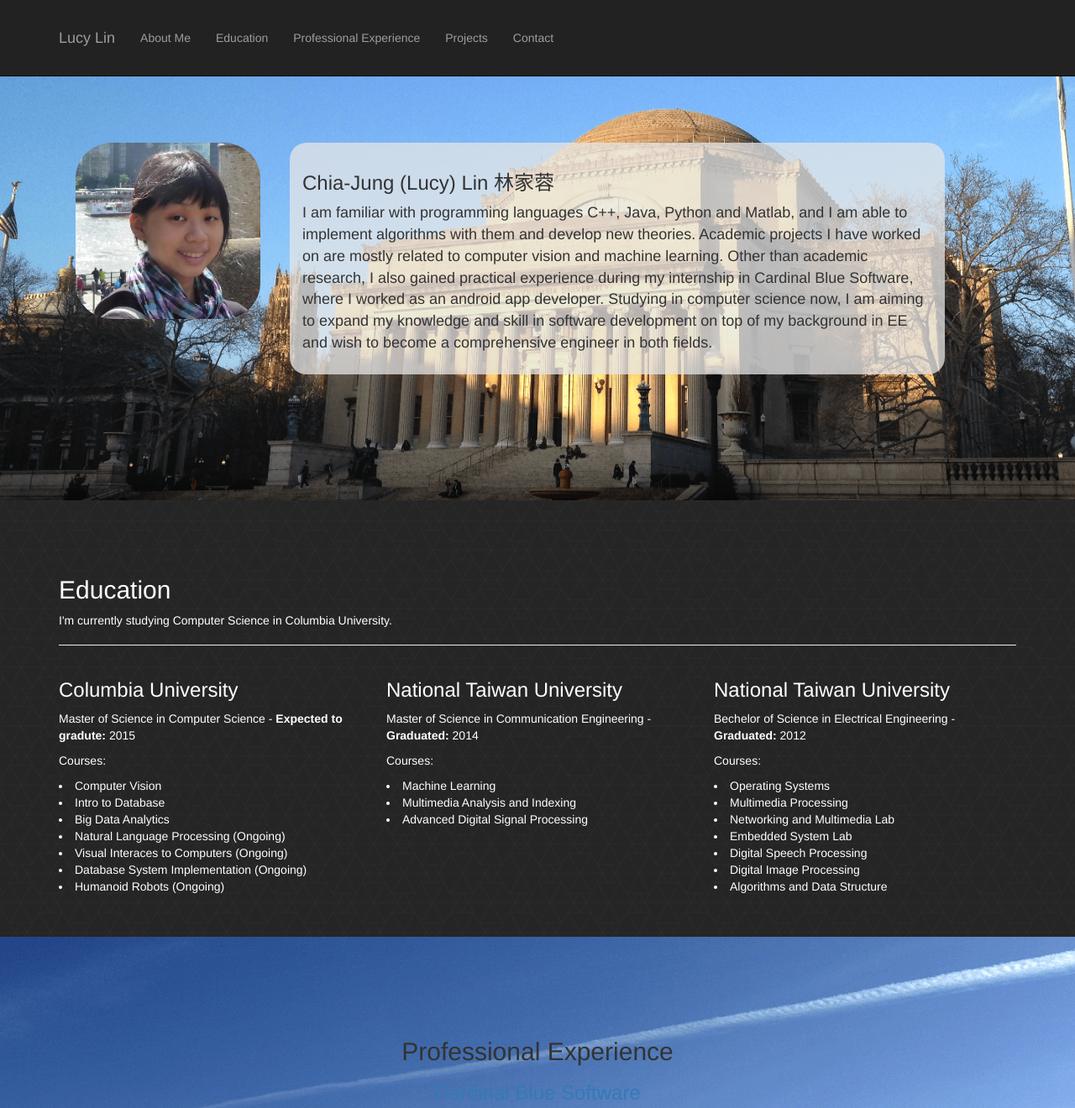
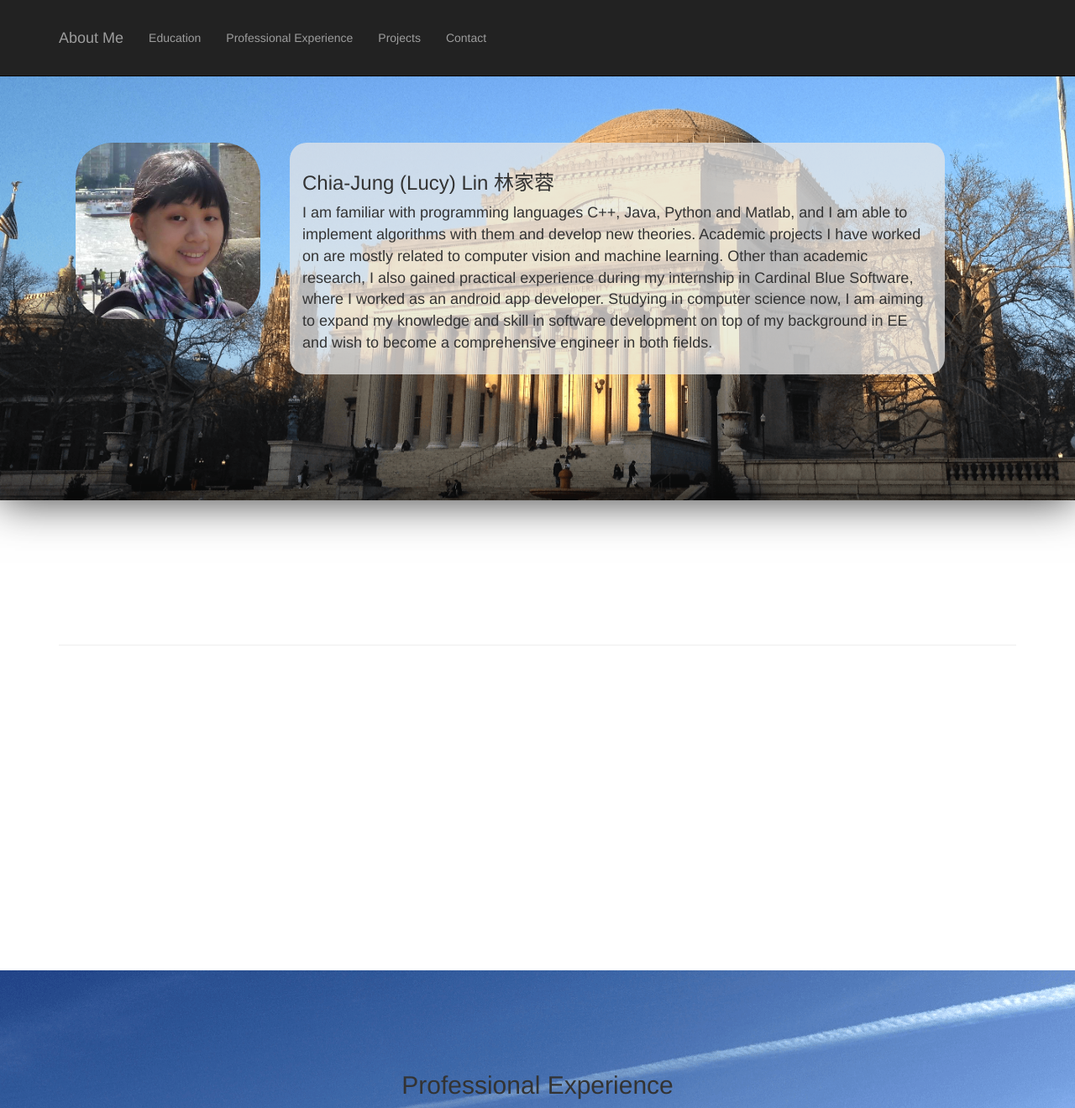
Before and after one commit to jttte/jttte.github.io, a plain HTML site: page index.html in a window 1280 px wide. Shown: the top 1320 px of the page at 84% size. Drawn offline with Linux system fonts and the light colour scheme.

Commit message:
2016 update

```diff
--- a/css/main.css
+++ b/css/main.css
@@ -97,7 +97,7 @@
     float:none
 }
 #education {
-            background: url(../images/about.png) 50% 0 fixed;
+            /*background: url(../images/about.png) 50% 0 fixed; */
             height: auto;
             margin: 0 auto;
             width: 100%;
--- a/index.html
+++ b/index.html
@@ -1,8 +1,3 @@
-<!-- Author: Michael Milstead / Mode87.com
-	 for Untame.net
-	 Twitter Bootstrap Tutorial
-	 Parallax Demo, 2013
--->
 <!doctype html>
 <html class="no-js" lang="en">
 <head>
@@ -52,12 +47,12 @@
               <span class="icon-bar"></span>
               <span class="icon-bar"></span>
             </button>
-            <a class="navbar-brand page-scroll" href="#">Lucy Lin</a>
+            <a class="navbar-brand page-scroll" href="#">About Me</a>
           </div>
 
           <div class="navbar-collapse collapse">
             <ul class="nav navbar-nav">
-            	<li><a class="page-scroll" href="#">About Me</a></li>
+            	<!-- <li><a class="page-scroll" href="#">About Me</a></li> -->
               	<li><a class="page-scroll" href="#education">Education</a></li>
               	<li><a class="page-scroll" href="#experience">Professional Experience</a></li>
               	<li><a class="page-scroll" href="#project">Projects</a></li>
@@ -107,10 +102,12 @@
 	                  	<li>Computer Vision</li>
 	                  	<li>Intro to Database</li>
 	                  	<li>Big Data Analytics</li>
-	                  	<li>Natural Language Processing (Ongoing)</li>
-	                  	<li>Visual Interaces to Computers (Ongoing)</li>
-	                  	<li>Database System Implementation (Ongoing)</li>
-	                  	<li>Humanoid Robots (Ongoing)</li>
+	                  	<li>Natural Language Processing</li>
+	                  	<li>Visual Interaces to Computers</li>
+	                  	<li>Database System Implementation</li>
+	                  	<li>Humanoid Robots</li>
+                        <li>Advanced Database (Ongoing)</li>
+                        <li>Computational Aspects of Robotics (Ongoing)</li>
                   	</div>
                   </article>
                 </div>
@@ -202,7 +199,6 @@
 
 	    	</div>
 	    	<div class="row">
-
 	    		<div class="col-md-4 col-sm-12">
 	    			<div class="well">
 			          <h4>Real-Time Interactive Image Segmentation System</h4>
@@ -229,7 +225,6 @@
                 </div><!-- /.span4 -->
 	    	</div>
 	    	<div class="row">
-
 	    		 <div class="col-md-4 col-sm-12">
 	    		 	<div class="well">
 			          <h4>AD Player</h4>
@@ -291,7 +286,7 @@
 				</div>
 			</div>
 			<div id="cutsa-detail" class="small-dialog zoom-anim-dialog mfp-hide">
-				<h4>Jan. 2015 - present</h4>
+				<h4>Jan. 2015 - Jun. 2015</h4>
 				<p>by Chia-Jung Lin</p>
 				<img src="images/project/cutsa.png" class="img-thumbnail img-responsive">
 				<a href = "http://cutsa.tumblr.com/" target="_blank"><p>view site -></p></a>
@@ -309,6 +304,13 @@
                     <img src="images/project/quick03.jpg" class="img-thumbnail img-responsive">
 
                 <a href = "http://quick-ready-for-interview.herokuapp.com/" target="_blank"><p>view site -></p></a>
+            </div>
+            <div id="pr2-detail" class="small-dialog zoom-anim-dialog mfp-hide">
+                <h4>Mar. 2015 - Jun. 2015</h4>
+                <p>by Chia-Jung Lin, JingWei Yang</p>
+                <a href = "materials/pr2_report.pdf" target="_blank"><p>report</p></a>
+                <a href = "https://github.com/Sapphirine/PR2_xylophone" target="_blank"><p>source code</p></a> <//p>
+                <a href = "https://www.youtube.com/watch?v=lViHUKYg8Dk" target="_blank"><p>demo video on Youtube</p></a> <//p>
             </div>
 
         <div class="container">
@@ -352,7 +354,6 @@
                         <a href="https://www.facebook.com/lucy.lin.399" target="_blank" class="btn btn-round btn-clear btn-facebook"><i class="fa fa-facebook"></i></a>
                         <small>or contact me via cl3295@columbia.edu</small>
 				</h1>
-				<p>I will be an intern at Facebook, Menlo Park this Summer. In the meantime, I'm actively looking for full-time opportunities starting in 2016. :) </p>
 			</div>
 			</div>
 
```
